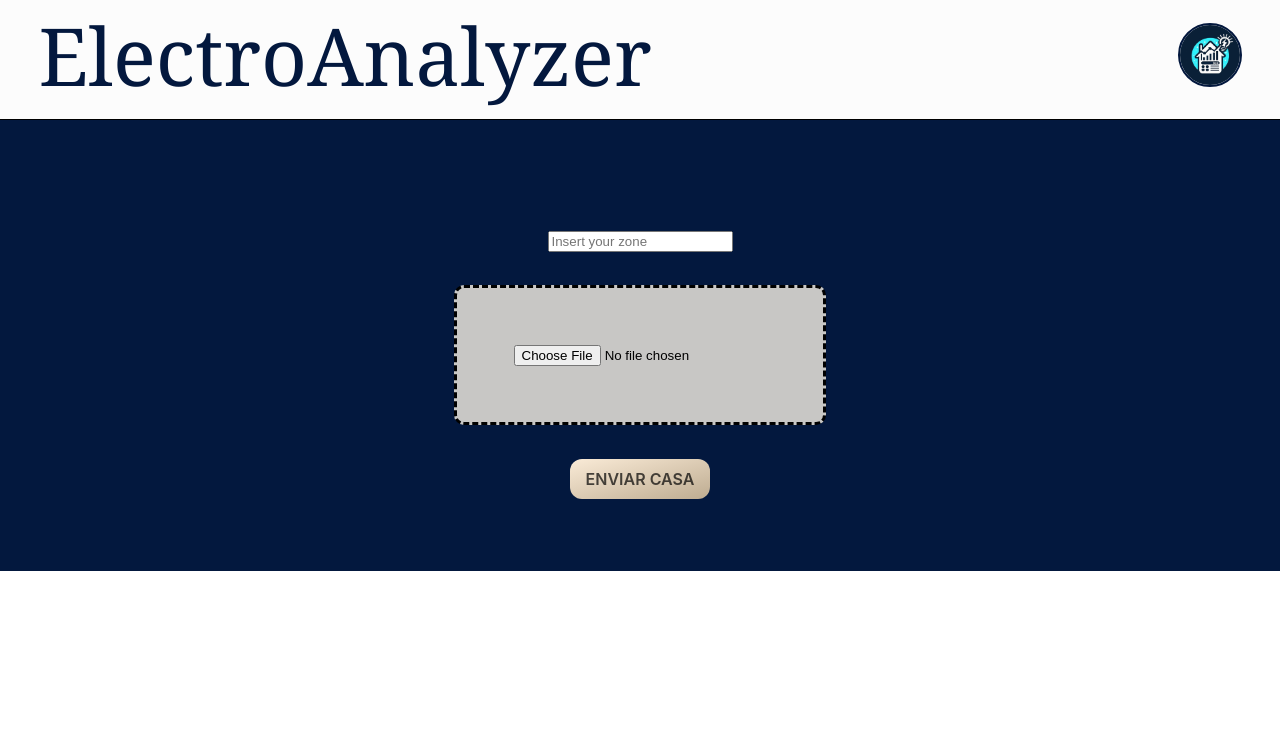
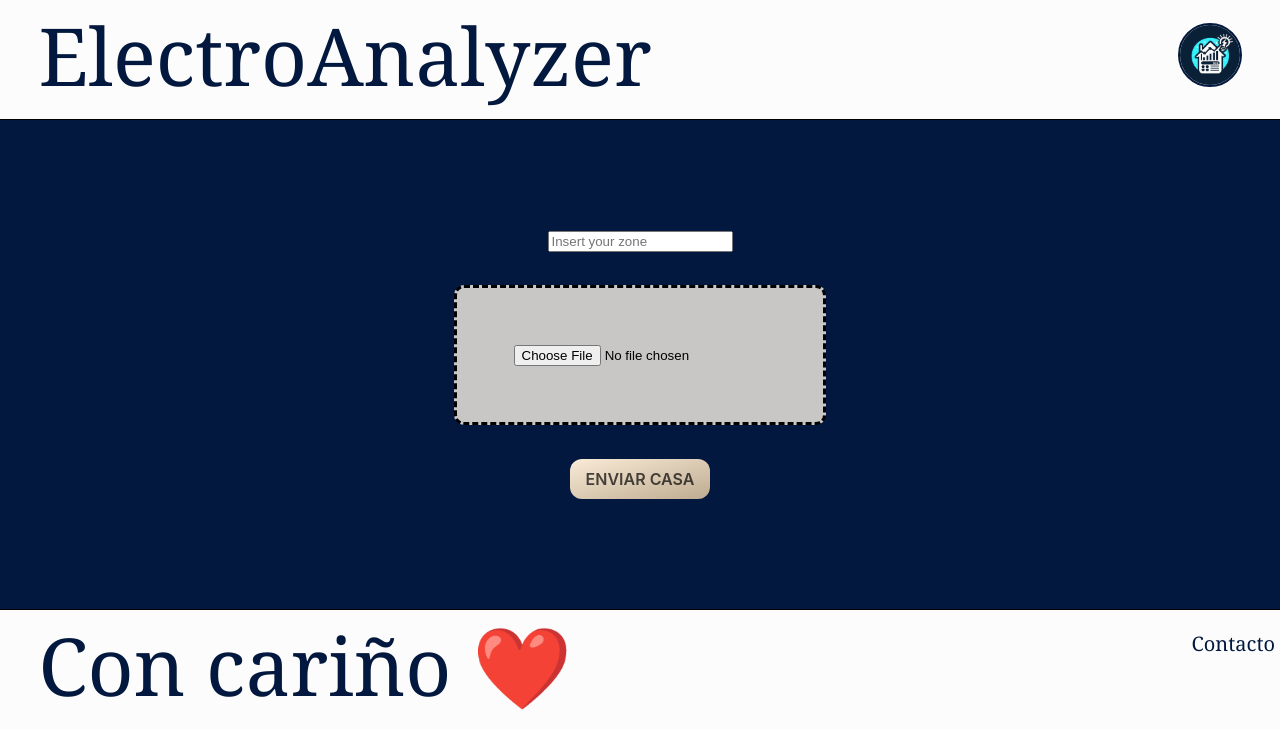
Before and after one commit to mateolamas/HackUDC, a React (Create React App) app in the folder frontend/: page / in a window 1280 px wide. Shown: the top 748 px of the page. Built offline with nearby package versions, Linux system fonts and the light colour scheme.

Commit message:
Con cariño (h)

```diff
--- a/frontend/src/App.js
+++ b/frontend/src/App.js
@@ -2,12 +2,14 @@ import logo from './logo.svg';
 import './App.css';
 import HouseInfoForm from './components/HouseInfoForm.js';
 import Banner from './components/Banner.js'
+import  Footer from './components/Footer.js'
 
 function App() {
   return (
     <div className="App">
       <Banner/>
       <HouseInfoForm/>
+      <Footer/>
     </div>
   );
 }
--- /dev/null
+++ b/frontend/src/components/Footer.js
@@ -0,0 +1,15 @@
+import style from '../css/banner.css'
+import logo from '../img/logo.jpg'
+
+function Banner() {
+
+  return (
+    <div className='Footer'>
+      <div className='title'> Con cariño ❤️ </div>
+      <p id='contacto'>Contacto</p>
+    </div>
+
+  );
+}
+
+export default Banner;
--- a/frontend/src/css/banner.css
+++ b/frontend/src/css/banner.css
@@ -11,6 +11,26 @@
   border-color: rgb(0, 0, 0);
   border-width: 1px;
   box-shadow: 5px;
+}
+
+.Footer {
+  display: flex;
+  flex-direction: row;
+  justify-content: space-between;
+  font-family: Cambria, bold;
+  background-color:rgb(252, 252, 252);
+  color: #03183e;
+  font-size: 80px;
+  padding-bottom: 10px;
+  border-top: solid;
+  border-color: rgb(0, 0, 0);
+  border-width: 1px;
+  box-shadow: 5px;
+}
+
+#contacto {
+  font-size: 20px;
+  margin-right: 5px;
 }
 
 .title {
```
